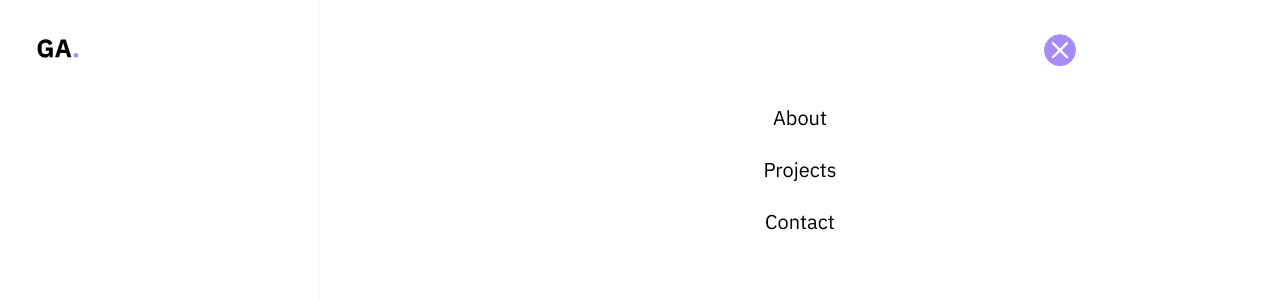
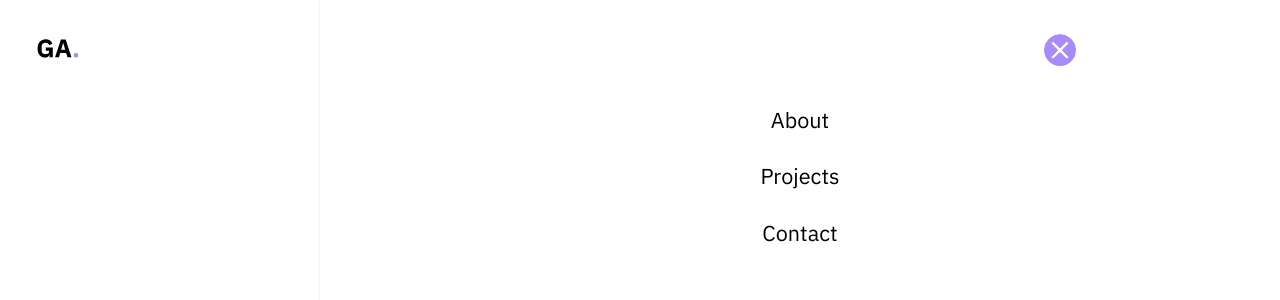
Before and after one commit to Gab-A/gabrielle-asante-portfolio, a React (Vite) app: page / in a window 1280 px wide. Both pictures are taken after a click on the button 1247 px from the left and 48 px from the top of the page. Shown: the top 300 px of the page. Built offline with nearby package versions, Linux system fonts and the light colour scheme.

Commit message:
Increase font size for better readability

```diff
--- a/src/components/Header/Header.jsx
+++ b/src/components/Header/Header.jsx
@@ -71,7 +71,7 @@ export default function Header() {
             <button onClick={handleMenuClose}>
               <img src={closeButton} className="absolute left-3/4" />
             </button>
-            <ul className="flex flex-col gap-6 text-center text-xl pt-20">
+            <ul className="flex flex-col gap-6 text-center text-[1.35rem] pt-20">
               {renderedLinks}
             </ul>
           </nav>
```
